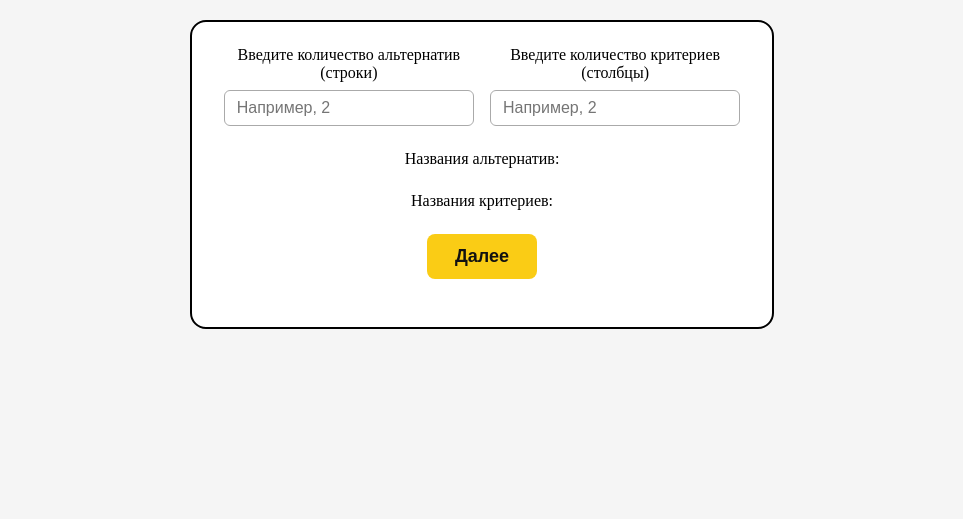
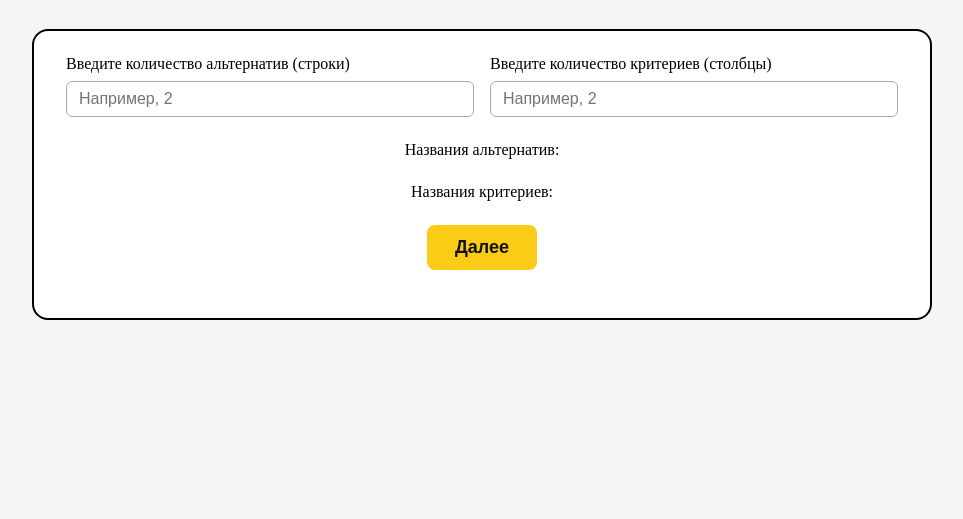
Before and after one commit to Egor-05/TRPP_Project, a plain HTML site: page pareto.html in a window 1280 px wide. Shown: the part 281-800 px from the top of the page, without its empty margins (158-1121 px from the left). Drawn offline with Linux system fonts and the light colour scheme.

Commit message:
Updated CSS part

```diff
--- a/pareto.html
+++ b/pareto.html
@@ -14,7 +14,7 @@
       justify-content: center;
       align-items: center;
     }
-    .page-wrapper { width: 90%; max-width: 900px; text-align: center; }
+    .page-wrapper { width: 100%; max-width: 1900px; padding: 0 20px; text-align: center; }
     .page-title { font-size: 32px; font-weight: 600; margin-bottom: 24px; }
     .page-title span { font-size: 20px; font-weight: 400; color: #666; }
     .steps { display: inline-flex; gap: 12px; margin-bottom: 32px; }
@@ -28,12 +28,16 @@
       border-color: #111;
     }
     .content {
+  width: 900px;
+  margin-left: auto;
+  margin-right: auto;
   border: 2px solid #000;
   border-radius: 16px;
   padding: 24px 32px;
   background-color: #fff;
   margin-bottom: 20px;
 }
+
     .step-content {
       display: none;
       text-align: center;
```
Lines whose indentation alone changed are shown as unchanged.
